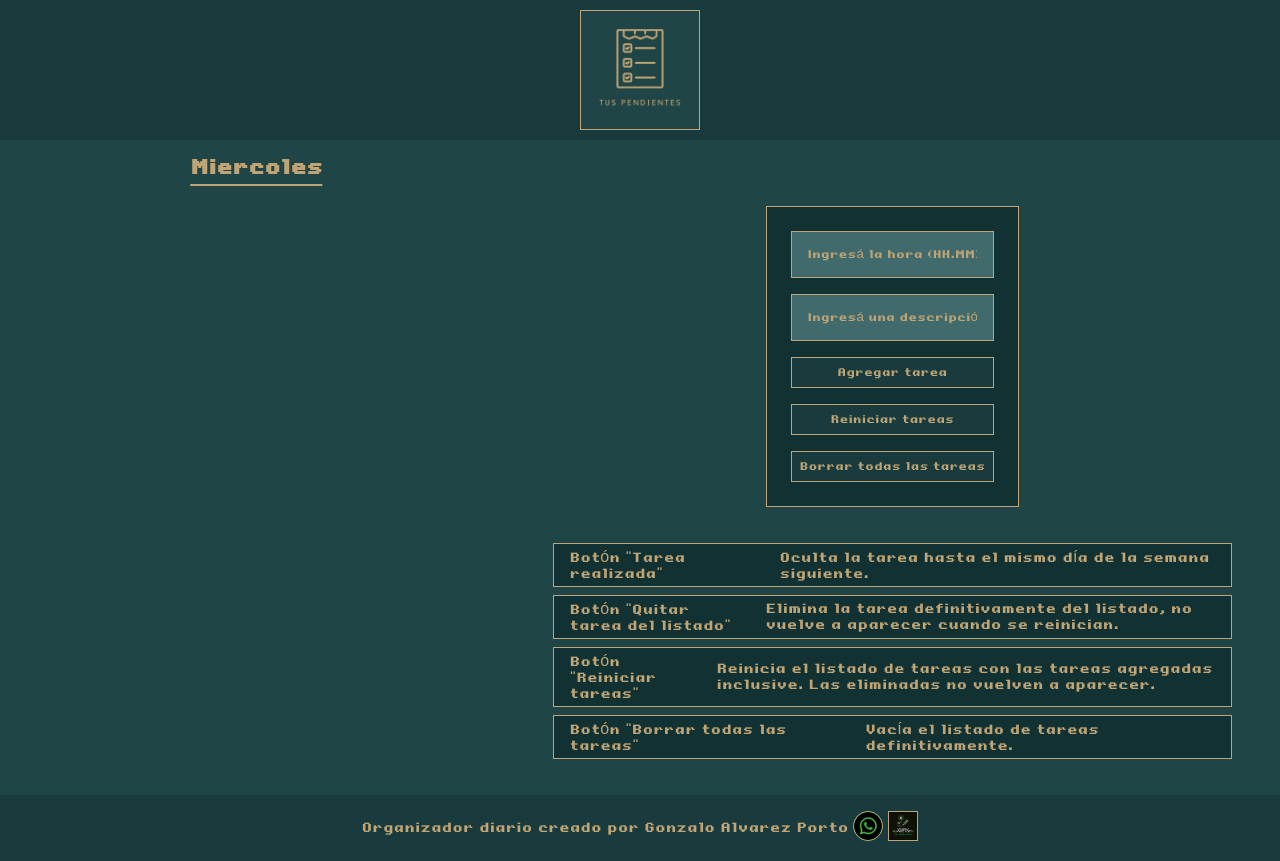
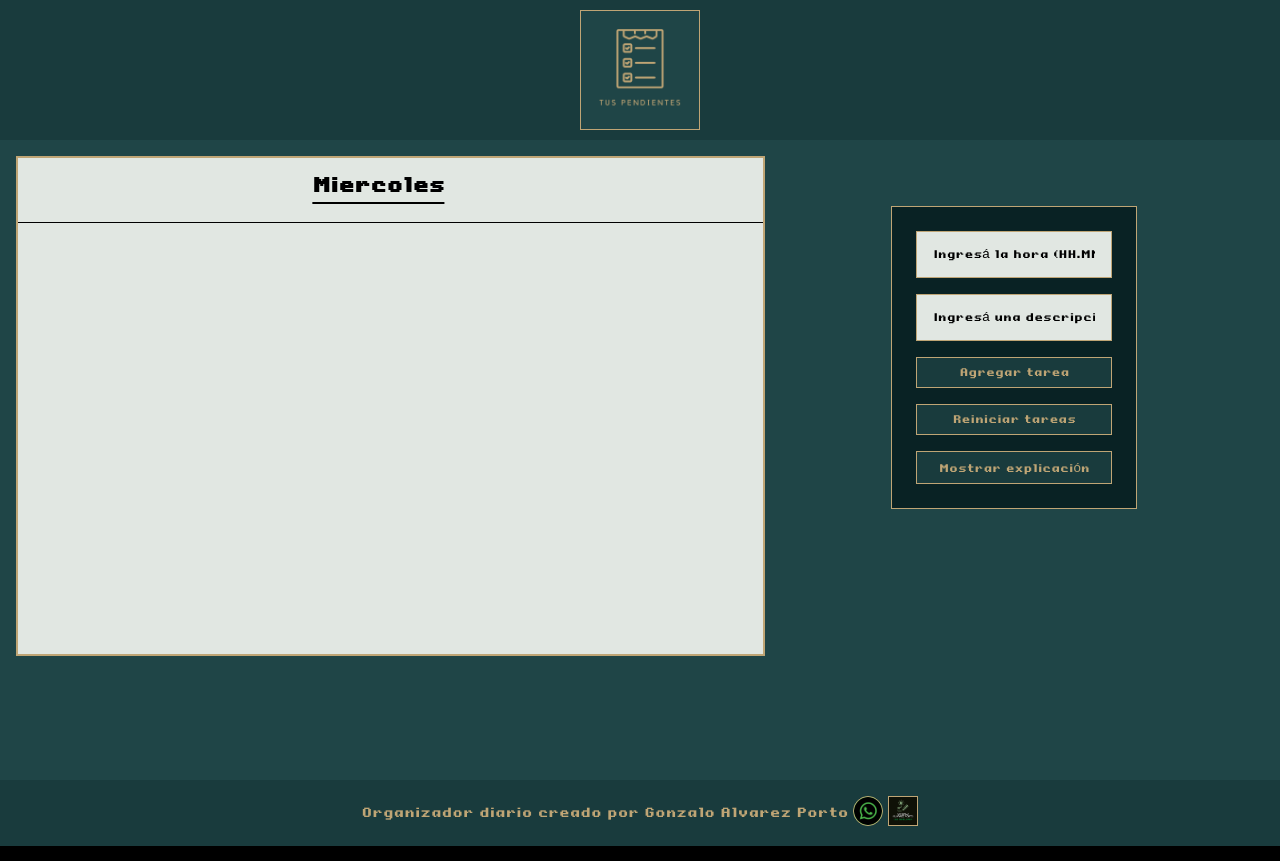
Before and after one commit to GonzaloAlvarezPorto/agendaTusPendientes, a React (Vite) app: page / in a window 1280 px wide. Built offline with nearby package versions, Linux system fonts and the light colour scheme.

Commit message:
Modificaciones post devolución leila

```diff
--- a/src/components/bMain/Principal.jsx
+++ b/src/components/bMain/Principal.jsx
@@ -17,10 +17,8 @@ export const Principal = () => {
         return tareasGuardadas ? JSON.parse(tareasGuardadas) : tareasIniciales[diaDeLaSemana] || {};
     };
 
-    // Verifica si hay tareas para el día actual
     const [tareasDelDia, setTareasDelDia] = useState(cargarTareasIniciales);
 
-    // Función para cargar el estado de visibilidad desde localStorage
     const cargarEstadoInicial = () => {
         const estadoGuardado = localStorage.getItem(`visibilidad-${diaDeLaSemana}`);
         if (estadoGuardado) {
@@ -30,27 +28,22 @@ export const Principal = () => {
         }
     };
 
-    // Estado para la visibilidad de las tareas (se carga desde localStorage)
     const [visibilidad, setVisibilidad] = useState(cargarEstadoInicial);
 
-    // Guardar el estado de visibilidad en localStorage cada vez que cambie
     useEffect(() => {
         localStorage.setItem(`visibilidad-${diaDeLaSemana}`, JSON.stringify(visibilidad));
     }, [visibilidad, diaDeLaSemana]);
 
-    // Guardar las tareas actualizadas en localStorage
     useEffect(() => {
         localStorage.setItem(`tareas-${diaDeLaSemana}`, JSON.stringify(tareasDelDia));
     }, [tareasDelDia, diaDeLaSemana]);
 
-    // Función que cambia la visibilidad de una tarea específica
     const cambiarDisplay = (index) => {
         setVisibilidad((prevVisibilidad) =>
             prevVisibilidad.map((visible, i) => (i === index ? false : visible))
         );
     };
 
-    // Función para eliminar una tarea específica
     const eliminarTarea = (hora) => {
         const nuevasTareas = { ...tareasDelDia };
         delete nuevasTareas[hora]; // Eliminar la tarea por hora
@@ -58,59 +51,66 @@ export const Principal = () => {
         setVisibilidad((prevVisibilidad) => prevVisibilidad.filter((_, i) => i !== Object.keys(tareasDelDia).indexOf(hora))); // Eliminar la visibilidad de la tarea eliminada
     };
 
-    // Función para reiniciar la visibilidad de todas las tareas
     const reiniciarTareas = () => {
         const todasVisibles = Object.keys(tareasDelDia || {}).map(() => true);
         setVisibilidad(todasVisibles);
         localStorage.setItem(`visibilidad-${diaDeLaSemana}`, JSON.stringify(todasVisibles)); // Actualizamos el localStorage
     };
 
-    // Función para reiniciar tareas a las originales
-    const reiniciarTareasOriginales = () => {
-        const tareasOriginales = tareasIniciales[diaDeLaSemana] || {};
-        setTareasDelDia(tareasOriginales);
-        setVisibilidad(Object.keys(tareasOriginales).map(() => true)); // Hacer todas las tareas visibles
-        localStorage.setItem(`tareas-${diaDeLaSemana}`, JSON.stringify(tareasOriginales)); // Actualizamos el localStorage
-        localStorage.setItem(`visibilidad-${diaDeLaSemana}`, JSON.stringify(Object.keys(tareasOriginales).map(() => true))); // Restablecemos la visibilidad
-    };
-
-    // Estados para agregar nueva tarea
     const [nuevaHora, setNuevaHora] = useState('');
     const [nuevaDescripcion, setNuevaDescripcion] = useState('');
 
-    // Función para validar el formato de la hora
     const esHoraValida = (hora) => {
-        const regex = /^(0[0-9]|1[0-9]|2[0-3]|[0-9]).[0-5][0-9]$/; // Formato HH.MM
+        const regex = /^(0[0-9]|1[0-9]|2[0-3]).[0-5][0-9]$/; // Formato estricto HH.MM
         return regex.test(hora);
     };
 
-    // Función para agregar una nueva tarea
+    const normalizarHora = (hora) => {
+        let [horas, minutos] = hora.split('.');
+        horas = horas.padStart(2, '0'); // Agrega un 0 al principio si es necesario
+        minutos = minutos.padStart(2, '0'); // Lo mismo para los minutos
+        return `${horas}.${minutos}`;
+    };
+
     const agregarTarea = () => {
-        if (esHoraValida(nuevaHora) && nuevaDescripcion) {
-            const nuevasTareas = { ...tareasDelDia, [nuevaHora]: nuevaDescripcion };
+        if (nuevaHora && !esHoraValida(nuevaHora)) {
+            alert("El formato de la hora es inválido. Debe ser HH.MM");
+            return;
+        }
 
-            // Ordenar las tareas por horario
+        const horaTarea = nuevaHora ? normalizarHora(nuevaHora) : '';
+        const nuevasTareas = { ...tareasDelDia, [horaTarea]: nuevaDescripcion };
+
         const tareasOrdenadas = Object.entries(nuevasTareas)
-                .sort(([horaA], [horaB]) => horaA.localeCompare(horaB)) // Ordenar cronológicamente
+            .sort(([horaA], [horaB]) => {
+                if (horaA === '') return 1;
+                if (horaB === '') return -1;
+
+                return horaA.localeCompare(horaB);
+            })
             .reduce((obj, [hora, desc]) => {
                 obj[hora] = desc;
                 return obj;
             }, {});
 
         setTareasDelDia(tareasOrdenadas);
-            setVisibilidad((prevVisibilidad) => [...prevVisibilidad, true]); // Añadir la nueva tarea como visible
+        setVisibilidad((prevVisibilidad) => [...prevVisibilidad, true]);
         setNuevaHora('');
         setNuevaDescripcion('');
-        } else {
-            alert("Por favor, ingresa una hora válida en formato HH.MM.");
+    };
+
+    const manejarTeclado = (event) => {
+        if (event.key === 'Enter') {
+            agregarTarea();
         }
     };
 
-    // Función que maneja la pulsación de teclas
-    const manejarTeclado = (event) => {
-        if (event.key === 'Enter') {
-            agregarTarea(); // Llama a agregarTarea si se presiona Enter
-        }
+    // Estado para controlar la visibilidad de la sección de explicación
+    const [mostrarExplicacion, setMostrarExplicacion] = useState(false);
+
+    // Función para alternar la visibilidad de la explicación
+    const toggleExplicacion = () => {
+        setMostrarExplicacion(!mostrarExplicacion);
     };
 
     return (
@@ -122,7 +122,7 @@ export const Principal = () => {
                             <ul className='tareas__listado'>
                                 <h2>{capitalizarPrimeraLetra(diaDeLaSemana)}</h2>
                                 {Object.entries(tareasDelDia).map(([hora, descripcion], i) => (
-                                    visibilidad[i] && ( // Verificamos si la tarea debe ser visible
+                                    visibilidad[i] && (
                                         <li className="tareas__item" key={i}>
                                             <p className='item__hora'>
                                                 {hora}
@@ -132,13 +132,13 @@ export const Principal = () => {
                                             </p>
                                             <button
                                                 className='item__boton'
-                                                onClick={() => cambiarDisplay(i)} // Pasamos el índice al cambiar la visibilidad
+                                                onClick={() => cambiarDisplay(i)}
                                             >
                                                 Tarea realizada
                                             </button>
                                             <button
                                                 className='item__boton eliminar'
-                                                onClick={() => eliminarTarea(hora)} // Eliminar tarea al hacer clic
+                                                onClick={() => eliminarTarea(hora)}
                                             >
                                                 Quitar tarea del listado
                                             </button>
@@ -146,8 +146,6 @@ export const Principal = () => {
                                     )
                                 ))}
                             </ul>
-
-                            {/* Formulario para agregar nueva tarea */}
                             <div className='contenedor__botonera'>
                                 <div className="agregar-tarea">
                                     <input
@@ -155,24 +153,27 @@ export const Principal = () => {
                                         placeholder="Ingresá la hora (HH.MM)"
                                         value={nuevaHora}
                                         onChange={(e) => setNuevaHora(e.target.value)}
-                                        onKeyDown={manejarTeclado} // Manejador para la tecla Enter en la hora
+                                        onKeyDown={manejarTeclado}
                                     />
                                     <input
                                         type="text"
                                         placeholder="Ingresá una descripción"
                                         value={nuevaDescripcion}
                                         onChange={(e) => setNuevaDescripcion(e.target.value)}
-                                        onKeyDown={manejarTeclado} // Manejador para la tecla Enter en la descripción
+                                        onKeyDown={manejarTeclado}
                                     />
                                     <button onClick={agregarTarea}>Agregar tarea</button>
                                     <button className='reiniciar__boton' onClick={reiniciarTareas}>
                                         Reiniciar tareas
                                     </button>
-                                    <button className='reiniciar__boton' onClick={reiniciarTareasOriginales}>
-                                        Borrar todas las tareas
+                                    <button onClick={toggleExplicacion}>
+                                        {mostrarExplicacion ? "Ocultar explicación" : "Mostrar explicación"}
                                     </button>
                                 </div>
-                                <div className='cuerpo__informacion'>
+                                <div
+                                    className='cuerpo__informacion'
+                                    style={{ display: mostrarExplicacion ? 'flex' : 'none' }} // Cambia el display según el estado
+                                >
                                     <div className='contenedorInformacion'>
                                         <p>Botón "Tarea realizada"</p>
                                         <p>Oculta la tarea hasta el mismo día de la semana siguiente.</p>
@@ -185,10 +186,6 @@ export const Principal = () => {
                                         <p>Botón "Reiniciar tareas"</p>
                                         <p>Reinicia el listado de tareas con las tareas agregadas inclusive. Las eliminadas no vuelven a aparecer.</p>
                                     </div>
-                                    <div className='contenedorInformacion'>
-                                        <p>Botón "Borrar todas las tareas"</p>
-                                        <p>Vacía el listado de tareas definitivamente.</p>
-                                    </div>
                                 </div>
                             </div>
                         </>
--- a/src/styles/bMain/_principalMain.scss
+++ b/src/styles/bMain/_principalMain.scss
@@ -4,19 +4,23 @@
     padding: 1rem;
     flex-direction: row;
     align-items: start;
-    min-height: 50vh;
+    min-height: 80vh;
 
     .tareas__listado {
         display: flex;
         flex-direction: column;
-        width: 70%;
+        width: 60%;
+        background-color: $unBlancoMenos;
+        color: $negro;
+        min-height: 500px;
+        border: 2px solid $letrasLogo;
 
         h2 {
-            color: $letrasLogo;
-            padding: 0 1.5rem 1rem 0;
+            padding: 1rem 1.5rem 1.5rem 0;
             text-decoration: underline;
             text-underline-offset: 10px;
             text-align: center;
+            border-bottom: 1px solid $negro;
         }
 
         .tareas__item {
@@ -32,7 +36,6 @@
                 width: 100px;
                 display: flex;
                 align-items: center;
-                color: $letrasLogo;
             }
 
             .item__descripcion {
@@ -40,7 +43,6 @@
                 width: 400px;
                 display: flex;
                 align-items: center;
-                color: $letrasLogo;
             }
 
             .item__boton {
@@ -70,9 +72,11 @@
         display: flex;
         flex-direction: column;
         align-items: center;
+        width: 40%;
+
         .cuerpo__informacion {
             color: $letrasLogo;
-            display: flex;
+            display: none;
             flex-direction: column;
             justify-content: center;
             align-items: center;
@@ -106,13 +110,13 @@
             input {
                 margin: 0.5rem;
                 padding: 1rem;
-                background-color: $fondoInput;
-                color: $letrasLogo;
+                background-color: $unBlancoMenos;
+                color: $negro;
                 border: 1px solid $letrasLogo;
             }
 
             input::placeholder {
-                color: $letrasLogo;
+                color: $negro;
             }
 
             button {
--- a/src/styles/noViews/_variables.scss
+++ b/src/styles/noViews/_variables.scss
@@ -4,5 +4,6 @@ $cabecera: #193b3d;
 $letrasLogo:#bfa575;
 $fondoPrincipal: #1f4547;
 $fondoInput:#416a6d;
-$fondoAgregar: #123133;
+$fondoAgregar: #092224;
 $whatsapp:rgb(76, 184, 76);
+$unBlancoMenos: rgb(225, 231, 226);
```
Lines whose indentation alone changed are shown as unchanged.
